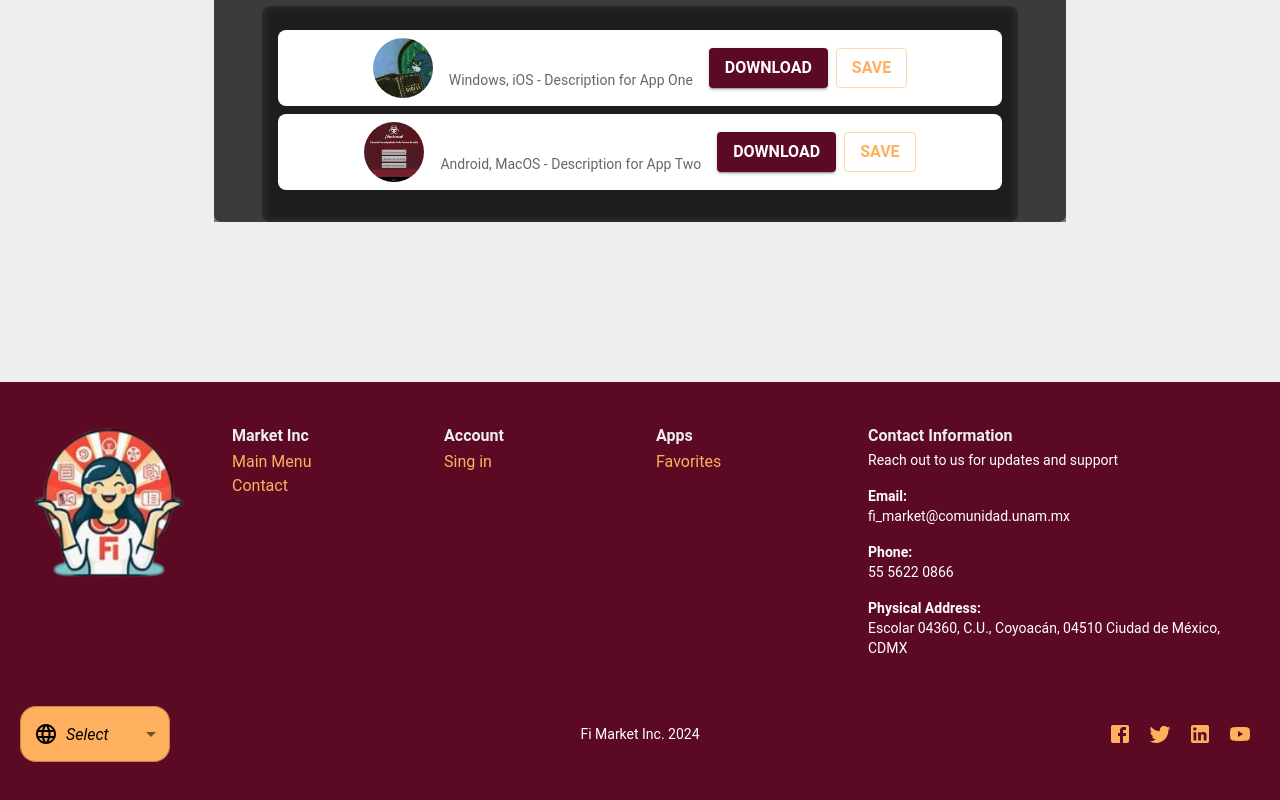
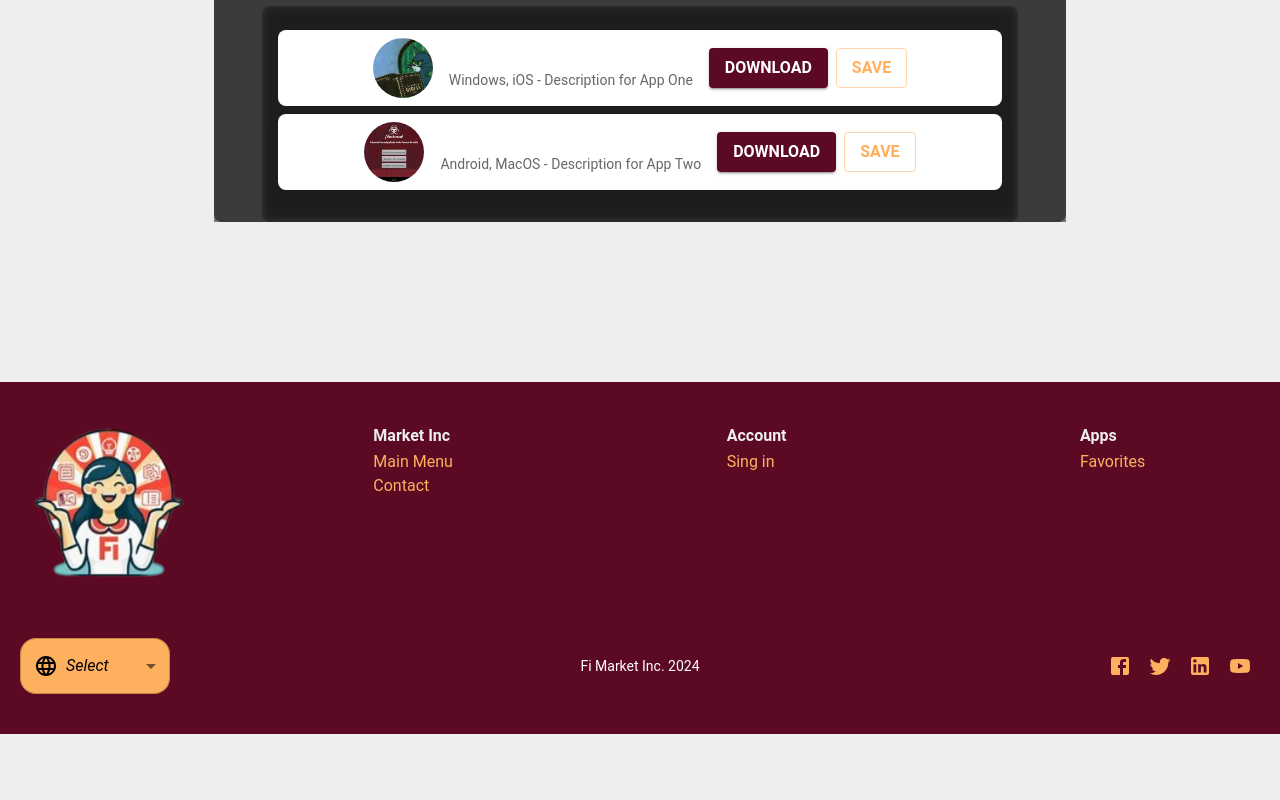
Before and after one commit to DavidVigil/frontend-project, a Next.js app in the folder fimarket/: page / in a window 1280 px wide. Shown: the part 634-1434 px from the top of the page. After the commit the page ends 1368 px from the top, so only its background shows below. Built offline with nearby package versions, Linux system fonts and the light colour scheme.

Commit message:
style(footer): deleted contact info

```diff
--- a/fimarket/app/components/footer.jsx
+++ b/fimarket/app/components/footer.jsx
@@ -106,35 +106,7 @@ return (
             </Grid>
 
             {/* News letter section */}
-            <Grid item xs={12} md={4}>
-                <Typography variant="subtitle1" sx={{ fontWeight: 'bold' }}>
-                    Contact Information
-                </Typography>
-                <Typography variant="body2">
-                    Reach out to us for updates and support
-                </Typography>
-                <Box sx={{ mt: 2 }}>
-                    <Typography variant="body2" sx={{ fontWeight: 'bold', mt: 1 }}>
-                        Email:
-                    </Typography>
-                    <Typography variant="body2">
-                        fi_market@comunidad.unam.mx
-                    </Typography>
-                    <Typography variant="body2" sx={{ fontWeight: 'bold', mt: 2 }}>
-                        Phone:
-                    </Typography>
-                    <Typography variant="body2">
-                    55 5622 0866
-                    </Typography>
 
-                    <Typography variant="body2" sx={{ fontWeight: 'bold', mt: 2 }}>
-                        Physical Address:
-                    </Typography>
-                    <Typography variant="body2">
-                    Escolar 04360, C.U., Coyoacán, 04510 Ciudad de México, CDMX
-                    </Typography>
-                </Box>
-            </Grid>
         </Grid>
 
         {/* Social Media and Lenguage bottom */}
```
